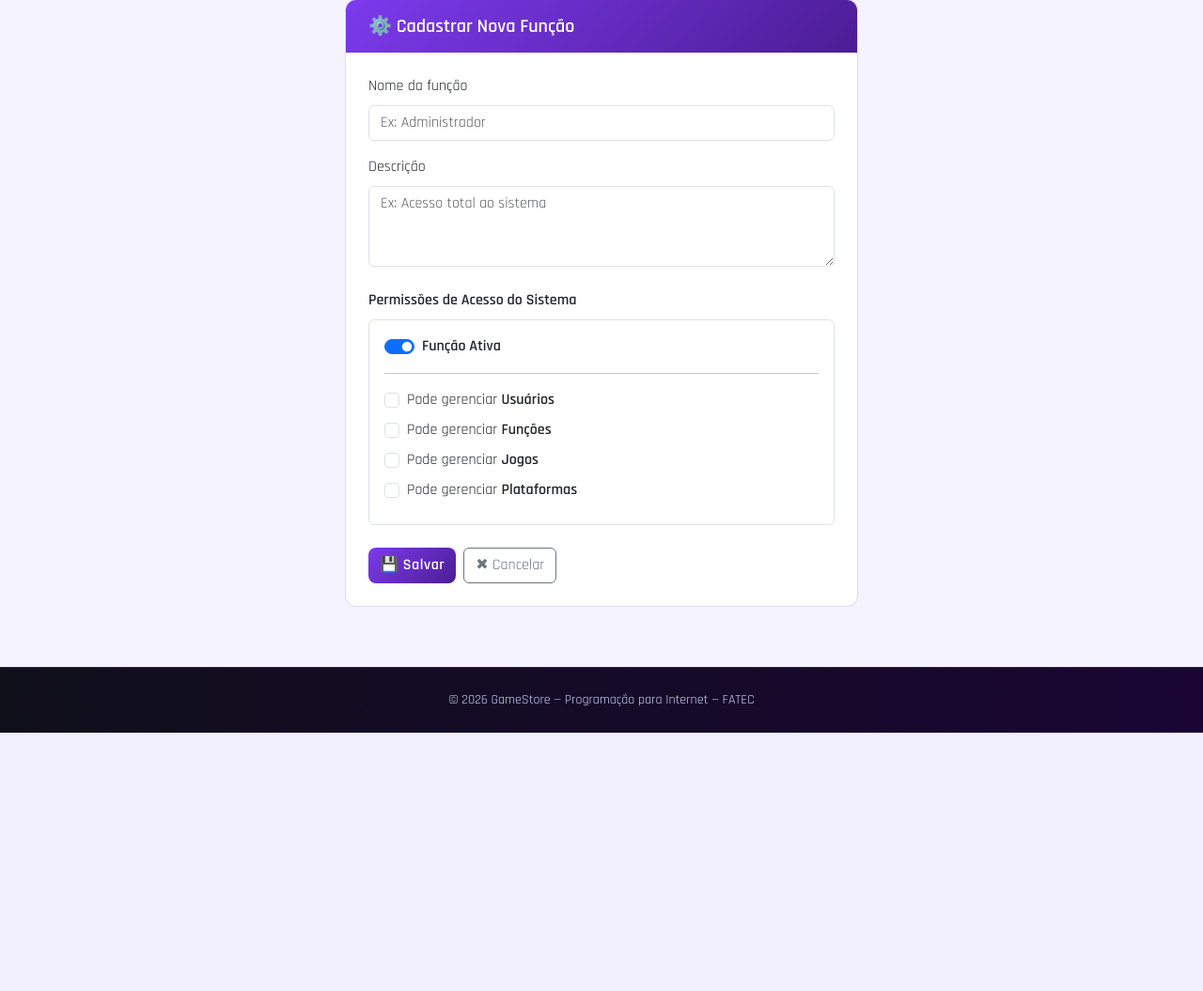
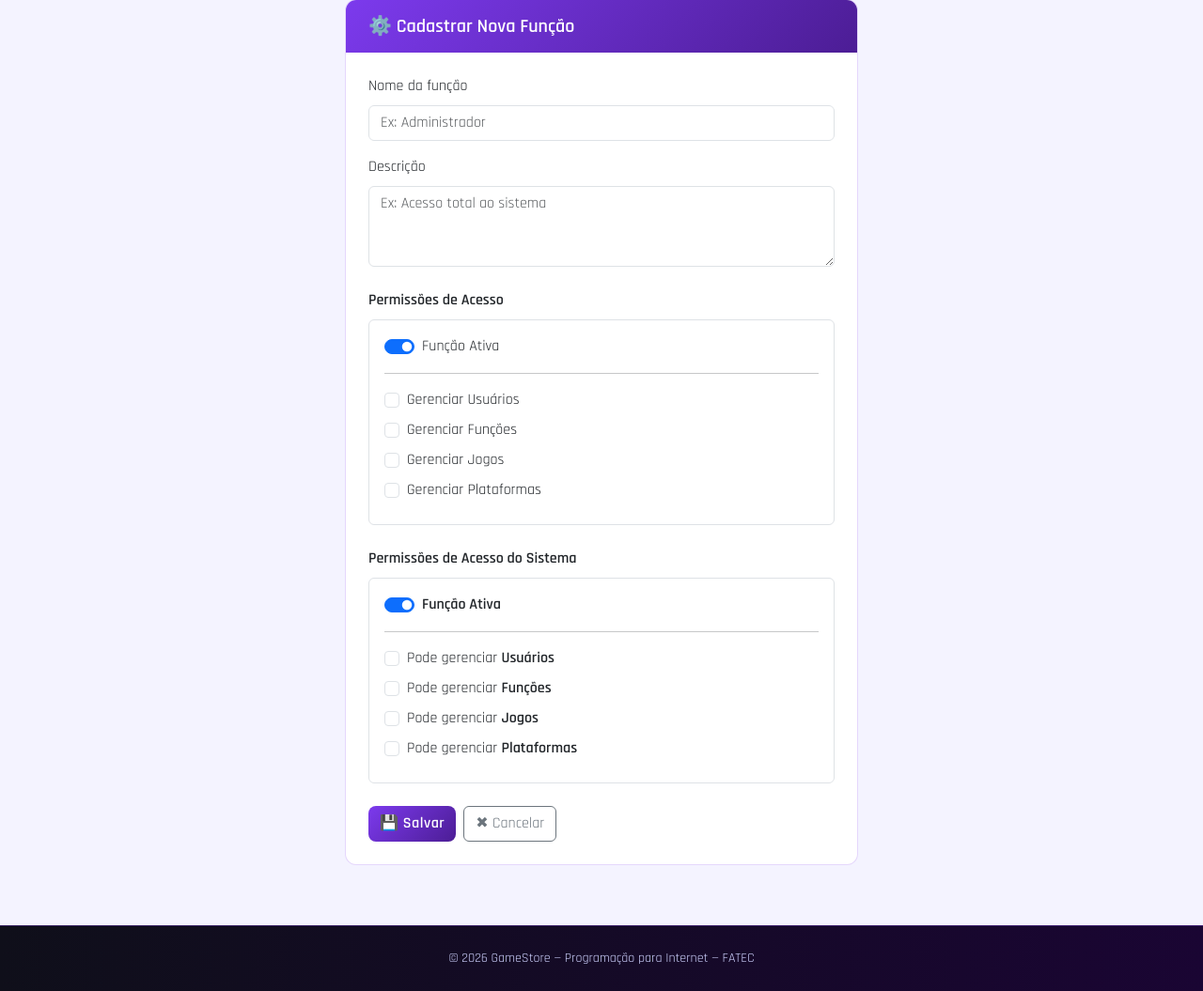
Before and after one commit to L3ArAl/GameStore, a Flask app: page /funcoes/inserir in a window 1280 px wide. Shown: the part 89-1144 px from the top of the page at 94% size. Before the commit the page ends 869 px from the top, so only its background shows below. Run offline with Flask 3, Linux system fonts and the light colour scheme; the visitor is signed in with stand-in values (Sample User, id 1).

Commit message:
Add access permissions section to inserir_funcao.html

```diff
--- a/templates/funcoes/inserir_funcao.html
+++ b/templates/funcoes/inserir_funcao.html
@@ -24,7 +24,74 @@
                         <textarea class="form-control" id="descricao" name="descricao"
                                   rows="3" placeholder="Ex: Acesso total ao sistema"></textarea>
                     </div>
+                    <div class="mb-4">
+    <label class="form-label fw-bold">
+        Permissões de Acesso
+    </label>
 
+    <div class="border rounded p-3">
+
+        <div class="form-check form-switch mb-3">
+            <input class="form-check-input"
+                   type="checkbox"
+                   id="status"
+                   name="status"
+                   checked>
+
+            <label class="form-check-label"
+                   for="status">
+                Função Ativa
+            </label>
+        </div>
+
+        <hr>
+
+        <div class="form-check mb-2">
+            <input class="form-check-input"
+                   type="checkbox"
+                   id="gerenciar_usuarios"
+                   name="gerenciar_usuarios">
+
+            <label class="form-check-label">
+                Gerenciar Usuários
+            </label>
+        </div>
+
+        <div class="form-check mb-2">
+            <input class="form-check-input"
+                   type="checkbox"
+                   id="gerenciar_funcoes"
+                   name="gerenciar_funcoes">
+
+            <label class="form-check-label">
+                Gerenciar Funções
+            </label>
+        </div>
+
+        <div class="form-check mb-2">
+            <input class="form-check-input"
+                   type="checkbox"
+                   id="gerenciar_jogos"
+                   name="gerenciar_jogos">
+
+            <label class="form-check-label">
+                Gerenciar Jogos
+            </label>
+        </div>
+
+        <div class="form-check mb-2">
+            <input class="form-check-input"
+                   type="checkbox"
+                   id="gerenciar_plataformas"
+                   name="gerenciar_plataformas">
+
+            <label class="form-check-label">
+                Gerenciar Plataformas
+            </label>
+        </div>
+
+    </div>
+</div>
                     <div class="mb-4">
                         <label class="form-label fw-bold">Permissões de Acesso do Sistema</label>
 
```
